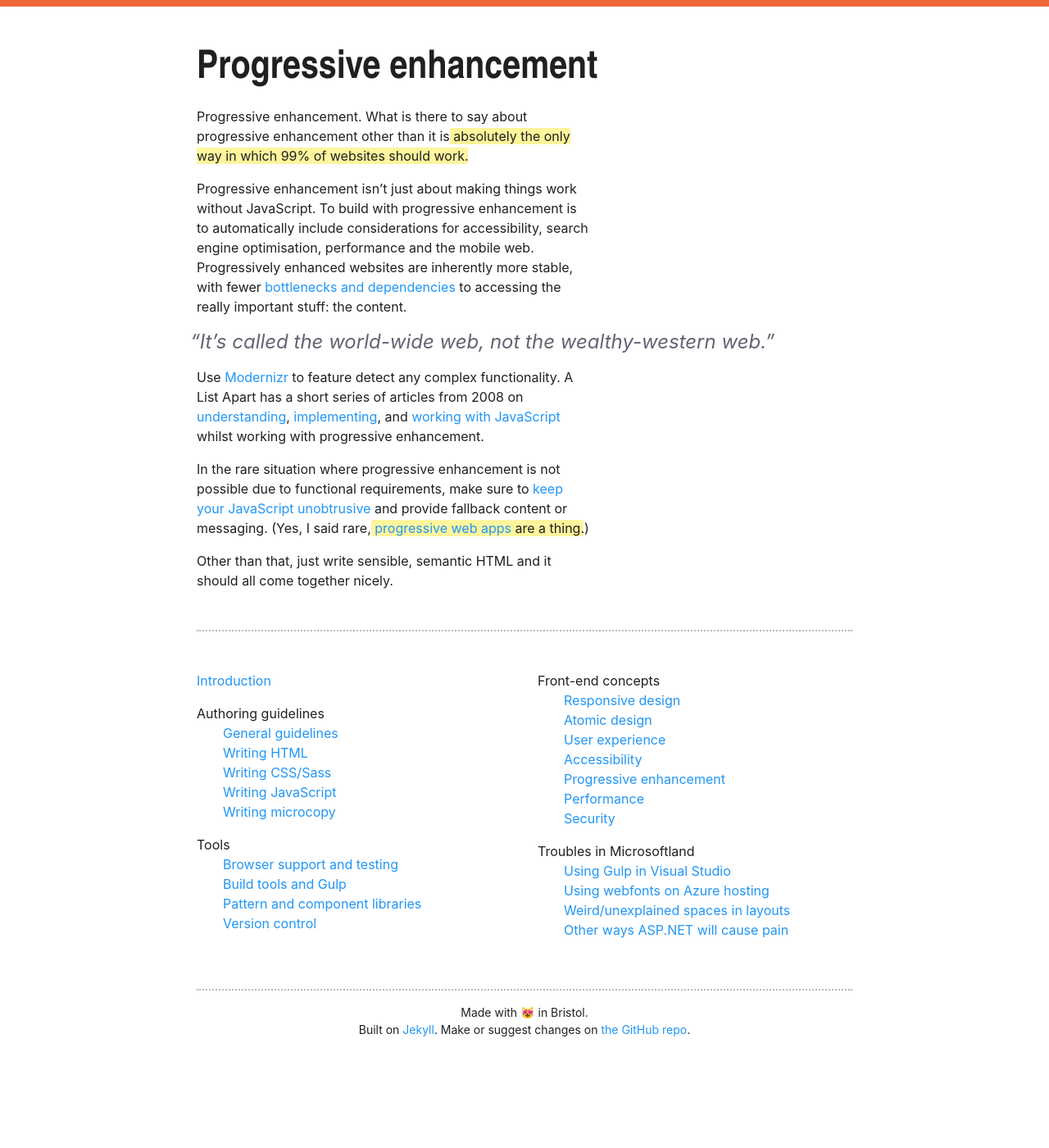
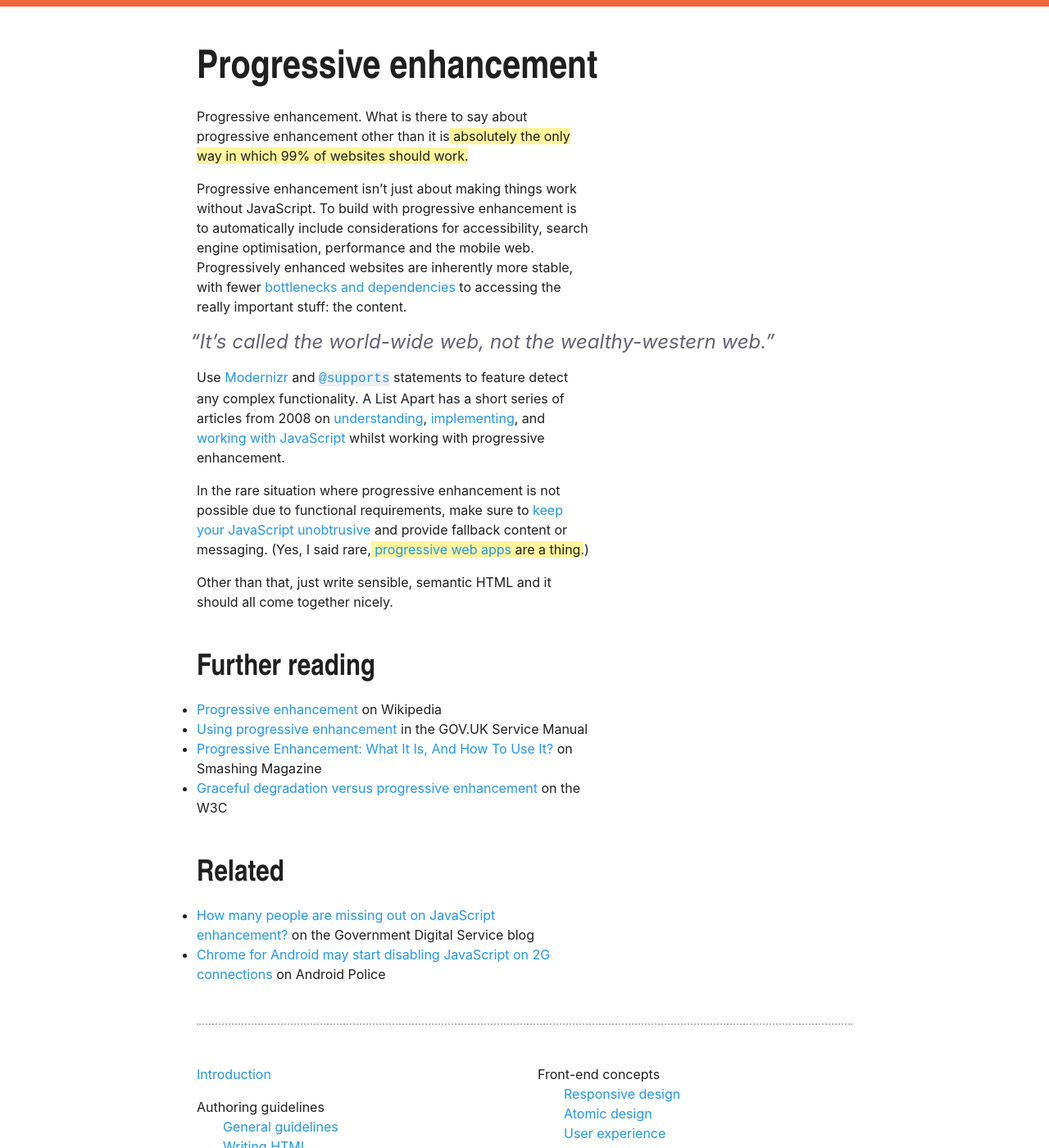
Before and after one commit to querkmachine/FSFrontEndDocs, a Jekyll site: the page built from concepts/progressive-enhancement.md, in a window 1280 px wide and 1400 px high. Shown: the whole window at 82% size. Built offline with Jekyll 4.4.1, drawn with Linux system fonts in a browser that asks for light colours; some web fonts are replaced.

Commit message:
Add many more links to the progressive enhancement page

```diff
--- a/concepts/progressive-enhancement.md
+++ b/concepts/progressive-enhancement.md
@@ -9,8 +9,20 @@ Progressive enhancement isn't just about making things work without JavaScript.
 
 > It's called the world-wide web, not the wealthy-western web.
 
-Use [Modernizr](https://modernizr.com/) to feature detect any complex functionality. A List Apart has a short series of articles from 2008 on [understanding](http://alistapart.com/article/understandingprogressiveenhancement), [implementing](http://alistapart.com/article/progressiveenhancementwithcss), and [working with JavaScript](http://alistapart.com/article/progressiveenhancementwithjavascript) whilst working with progressive enhancement.
+Use [Modernizr](https://modernizr.com/) and [`@supports`](https://developer.mozilla.org/en-US/docs/Web/CSS/@supports) statements to feature detect any complex functionality. A List Apart has a short series of articles from 2008 on [understanding](http://alistapart.com/article/understandingprogressiveenhancement), [implementing](http://alistapart.com/article/progressiveenhancementwithcss), and [working with JavaScript](http://alistapart.com/article/progressiveenhancementwithjavascript) whilst working with progressive enhancement.
 
 In the rare situation where progressive enhancement is not possible due to functional requirements, make sure to [keep your JavaScript unobtrusive](http://blog.teamtreehouse.com/unobtrusive-javascript-important) and provide fallback content or messaging. (Yes, I said rare, **[progressive web apps](https://en.wikipedia.org/wiki/Progressive_web_app) are a thing**.)
 
 Other than that, just write sensible, semantic HTML and it should all come together nicely.
+
+## Further reading
+
+* [Progressive enhancement](https://en.wikipedia.org/wiki/Progressive_enhancement) on Wikipedia
+* [Using progressive enhancement](https://www.gov.uk/service-manual/technology/using-progressive-enhancement) in the GOV.UK Service Manual
+* [Progressive Enhancement: What It Is, And How To Use It?](https://www.smashingmagazine.com/2009/04/progressive-enhancement-what-it-is-and-how-to-use-it/) on Smashing Magazine
+* [Graceful degradation versus progressive enhancement](https://www.w3.org/wiki/Graceful_degradation_versus_progressive_enhancement) on the W3C
+
+## Related
+
+* [How many people are missing out on JavaScript enhancement?](https://gds.blog.gov.uk/2013/10/21/how-many-people-are-missing-out-on-javascript-enhancement/) on the Government Digital Service blog
+* [Chrome for Android may start disabling JavaScript on 2G connections](https://www.androidpolice.com/2018/08/23/chrome-android-may-start-disabling-javascript-2g-connections/) on Android Police
```
